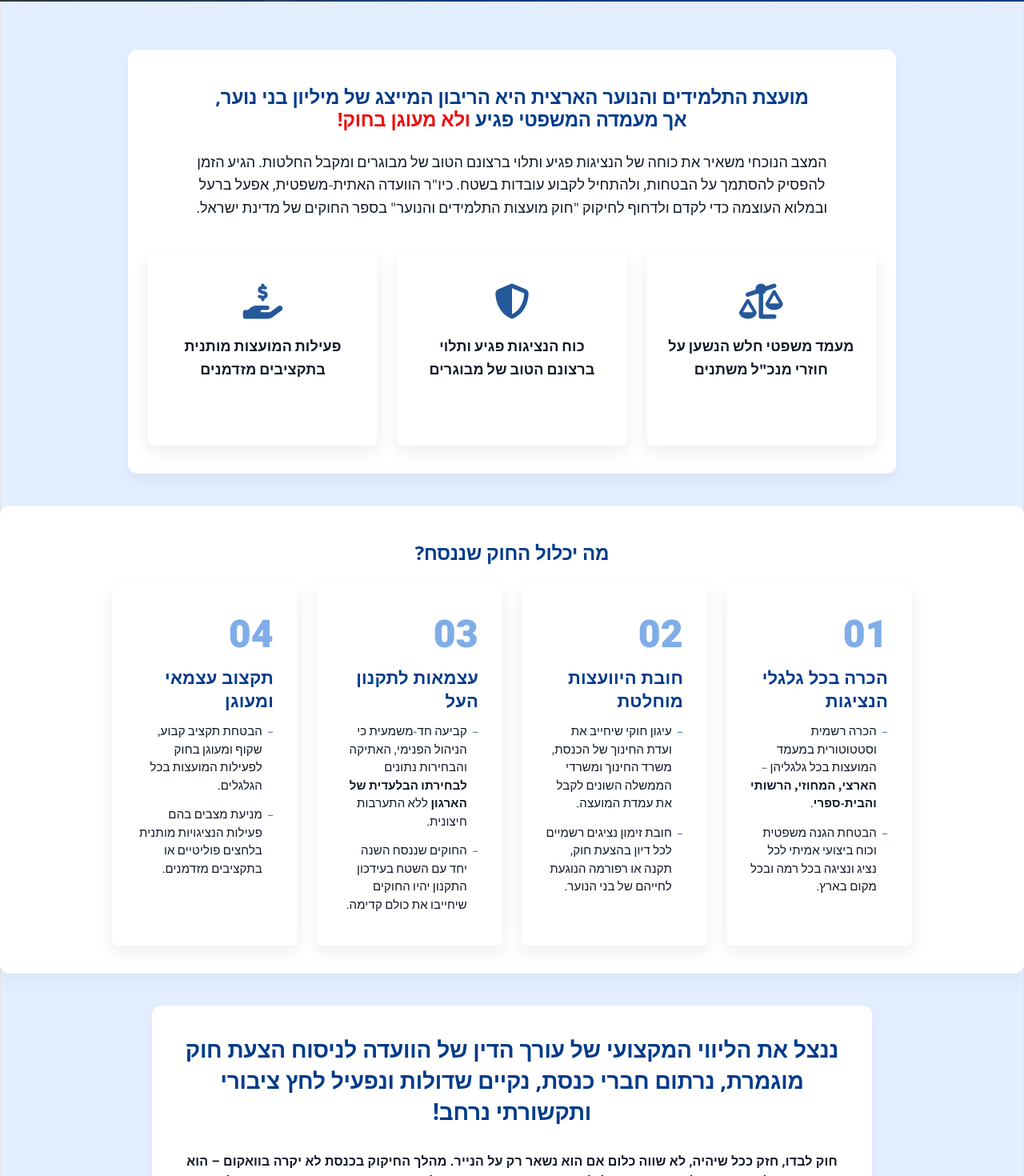
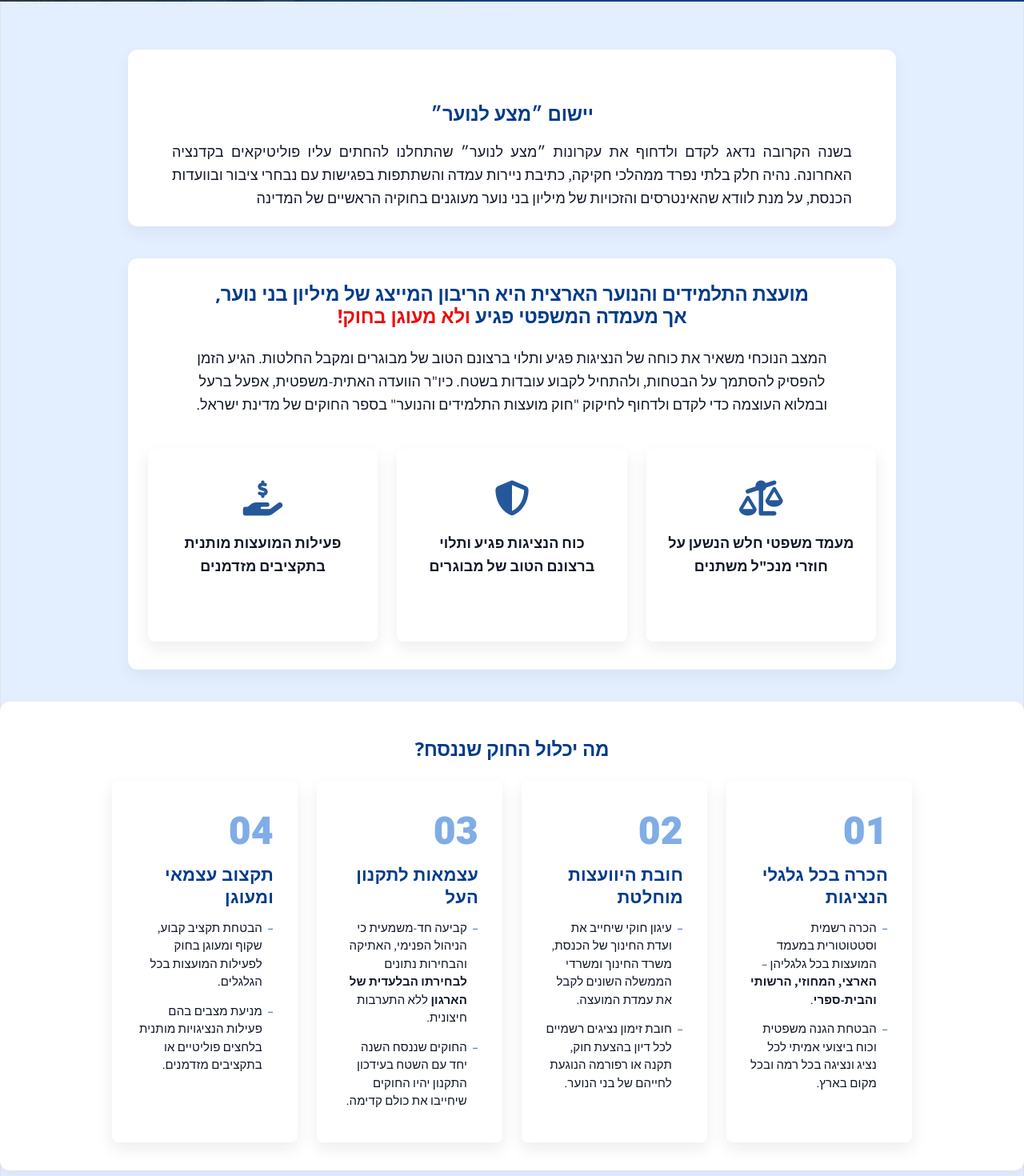
Before and after one commit to tfhsfg/tommy-danieli-website, a React (Vite) app: page /legislation in a window 1280 px wide. Shown: the part 566-2036 px from the top of the page at 80% size. Built offline with nearby package versions, Linux system fonts and the light colour scheme.

Commit message:
עדכון מלל

```diff
--- a/src/pages/Legislation.jsx
+++ b/src/pages/Legislation.jsx
@@ -3,14 +3,14 @@ import { Link } from "react-router-dom";
 import Banner from "../components/Banner";
 import "./Legislation.css";
 
-// 3 נקודות המצב / האתגרים הנוכחיים
+// 3 נקודות המצב / האתגרים הנוכחיים (נשאר בדיוק כמו שהיה)
 const infoCards = [
   { id: 1, icon: "fa-solid fa-scale-unbalanced", text: "מעמד משפטי חלש הנשען על חוזרי מנכ\"ל משתנים" },
   { id: 2, icon: "fa-solid fa-shield-halved", text: "כוח הנציגות פגיע ותלוי ברצונם הטוב של מבוגרים" },
   { id: 3, icon: "fa-solid fa-hand-holding-dollar", text: "פעילות המועצות מותנית בתקציבים מזדמנים" }
 ];
 
-// 4 עמודי התווך של החוק שייכתב
+// 4 עמודי התווך של החוק שייכתב (נשאר בדיוק כמו שהיה)
 const lawSteps = [
   {
     id: "01",
@@ -57,8 +57,17 @@ export default function Legislation() {
         description={"עושים סוף לתלות ומקבעים מעמד עצמאי -\nמעגנים את כוחן של המועצות בספר החוקים של מדינת ישראל!"}
       />
 
-      {/* 2. כרטיסי המידע והסטטיסטיקה */}
-      <div id="stats-section" className="eduSection lawStatsSection">
+      {/* 2. פתיח העמוד: יישום מצע לנוער דרך חקיקה בכנסת */}
+      <div className="eduSection lawPlatformSection" style={{ padding: "56px 0 20px" }}>
+        <h2 className="eduSectionTitle brand-blue" style={{ textAlign: "center", marginBottom: "20px" }}>
+          יישום ״מצע לנוער״
+        </h2>
+        <p style={{ maxWidth: "850px", margin: "0 auto", textAlign: "justify", fontSize: "18px", lineHeight: "1.6" }}>
+        בשנה הקרובה נדאג לקדם ולדחוף את עקרונות ״מצע לנוער״ שהתחלנו להחתים עליו פוליטיקאים בקדנציה האחרונה. נהיה חלק בלתי נפרד ממהלכי חקיקה, כתיבת ניירות עמדה והשתתפות בפגישות עם נבחרי ציבור ובוועדות הכנסת, על מנת לוודא שהאינטרסים והזכויות של מיליון בני נוער מעוגנים בחוקיה הראשיים של המדינה        </p>
+      </div>
+
+      {/* 3. כרטיסי המידע והסטטיסטיקה (המלל המקורי שלך) */}
+      <div id="stats-section" className="eduSection lawStatsSection" style={{ paddingTop: "20px" }}>
         <h2 className="eduSectionTitle brand-blue">
           מועצת התלמידים והנוער הארצית היא הריבון המייצג של מיליון בני נוער,<br />
           אך מעמדה המשפטי פגיע <span className="dangerText">ולא מעוגן בחוק!</span>
@@ -80,7 +89,7 @@ export default function Legislation() {
         </div>
       </div>
 
-      {/* 3. תוכנית החוק */}
+      {/* 4. תוכנית החוק (המלל המקורי שלך) */}
       <div className="eduSection lawPlanSection">
         <h2 className="eduSectionTitle brand-blue">מה יכלול החוק שננסח?</h2>
         <div className="lawPlanGrid">
@@ -98,14 +107,14 @@ export default function Legislation() {
         </div>
       </div>
 
-      {/* 4. קריאה לפעולה + כפתור קישור מעודכן */}
+      {/* 5. קריאה לפעולה + כפתור קישור מעודכן (המלל המקורי שלך) */}
       <div className="eduSection lawCallToAction" style={{ marginBottom: "60px" }}>
         <h2 className="ctaMain">
           ננצל את הליווי המקצועי של עורך הדין של הוועדה לניסוח הצעת חוק מוגמרת,
           נרתום חברי כנסת, נקיים שדולות ונפעיל לחץ ציבורי ותקשורתי נרחב!
         </h2>
         <h3 style={{ maxWidth: "850px", margin: "0 auto 30px", fontSize: "16px", lineHeight: "1.6", color: "var(--text)" }}>
-          חוק לבדו, חזק ככל שיהיה, לא שווה כלום אם הוא נשאר רק על הנייר. מהלך החיקוק בכנסת לא יקרה בוואקום – הוא יתבצע במקביל ובסנכרון מלא עם חיזוק הגלגלים בשטח.
+          חוק לבדו, חזק ככל שיהיה, לא שווה כלום אם הוא נשאר רק על הנייר. מהלך החיקוק בכנסת לא יקרה בוואקום – הוא יתבצע במקביל ובסנכרון מלא WITH חיזוק הגלגלים בשטח.
           הכוח האמיתי של הוועדה האתית-משפטית מגיע מהלגיטימציה והאמון שלכם. אנחנו נחוקק את המועצה, אך במקביל נחזק את המחוזות, הרשויות ובתי הספר כדי לוודא שברגע האמת כולנו עומדים כאיש אחד.
         </h3>
         <div className="ctaButtons">
@@ -121,7 +130,7 @@ export default function Legislation() {
         </div>
       </div>
 
-      {/* 5. כפתור מעבר לכל התוכניות */}
+      {/* 6. כפתור מעבר לכל התוכניות */}
       <div className="readMoreContainer">
         <Link to="/plans" className="readMoreButton">
           לכל התוכניות המנהיגותיות
```
